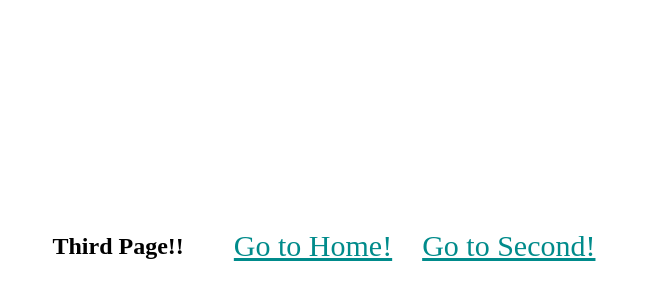
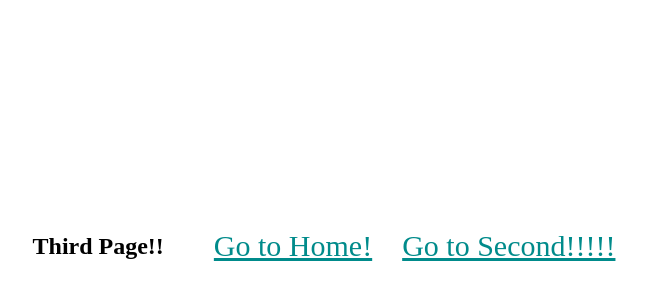
Before and after one commit to imsourceboom/kilogram, a Next.js app: page /third in a window 1280 px wide. Shown: the part 162-462 px from the top of the page, without its empty margins (316-963 px from the left). Built offline with nearby package versions, Linux system fonts and the light colour scheme.

Commit message:
text add

```diff
--- a/pages/third.js
+++ b/pages/third.js
@@ -30,7 +30,7 @@ const third = () => (
                 <a style={{ marginRight: '30px' }}>Go to Home!</a>
             </Link>
             <Link href="/second">
-                <a>Go to Second!</a>
+                <a>Go to Second!!!!!</a>
             </Link>
         </Wrap>
     </>
```
